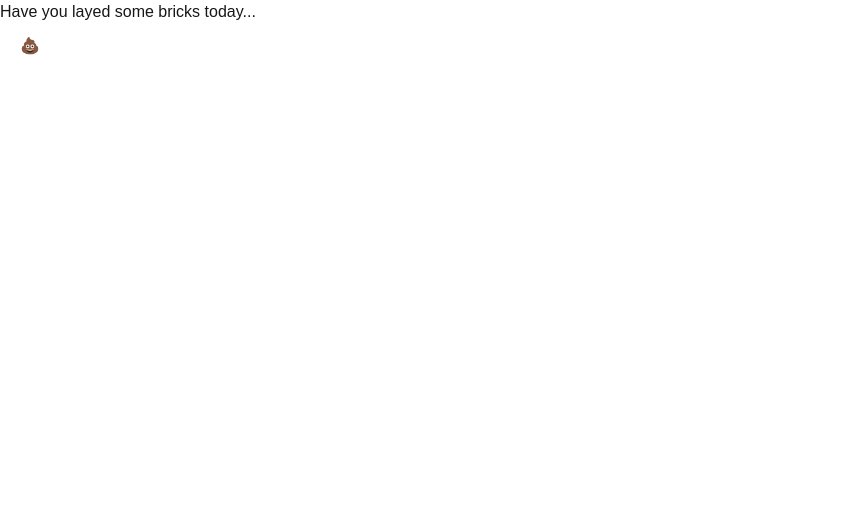
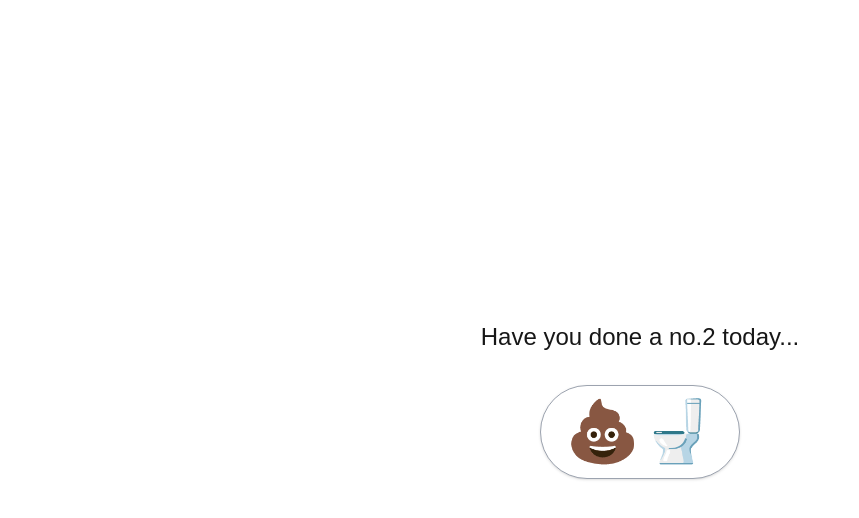
Before and after one commit to Bonnie-wy/poop-tracker, a Next.js app: page /home in a window 1280 px wide. Shown: the top 518 px of the page, without its empty margins (0-859 px from the left). Built offline with nearby package versions, Linux system fonts and the light colour scheme.

Commit message:
feat: record poop

```diff
--- a/app/home/page.tsx
+++ b/app/home/page.tsx
@@ -1,19 +1,15 @@
 "use client";
 
 import { useEffect, useState } from "react";
+import recordPoop from "@/lib/actions/recordPoop";
 
 // import { Button } from "@/components/ui/button";
 
-const greetings = [
-  "pooped",
-  "done a no.2",
-  "layed some bricks",
-  "laid some pipes",
-  "dropped some excess baggages",
-];
+const greetings = ["done a no.2", "dropped some excess baggages", "pooped"];
 
 const Home = () => {
   const [currentGreetingIndex, setCurrentGreetingIndex] = useState<number>(0);
+  const [error, setError] = useState(false);
 
   useEffect(() => {
     const intervalId = setInterval(() => {
@@ -28,19 +24,26 @@ const Home = () => {
     return () => clearInterval(intervalId);
   }, [currentGreetingIndex]);
 
-  const handleClick = () => {
-    console.log("clicked");
+  const handleClick = async () => {
+    const result = await recordPoop(new Date());
+    if (result.error) {
+      setError(true);
+    }
   };
 
   return (
-    <div>
-      <h1>Have you {greetings[currentGreetingIndex]} today... </h1>
-      <button
-        onClick={handleClick}
-        className="font-large rounded-full px-5 py-2.5 me-2 mb-2"
-      >
-        💩
-      </button>
+    <div className="grid grid-rows-[20px_1fr_20px] items-center justify-items-center min-h-screen p-8 pb-20 gap-16 sm:p-20">
+      <main className="flex flex-col gap-8 row-start-2 items-center">
+        <h1 className="text-2xl">
+          Have you {greetings[currentGreetingIndex]} today...{" "}
+        </h1>
+        <button
+          onClick={handleClick}
+          className="bg-white hover:bg-gray-100 text-gray-800 font-semibold py-4 px-6 border border-gray-400 rounded-full text-6xl shadow"
+        >
+          💩🚽
+        </button>
+      </main>
     </div>
   );
 };
--- /dev/null
+++ b/lib/actions/checkAuth.ts
@@ -0,0 +1,35 @@
+"use server";
+
+import { createSessionClient } from "@/lib/config/appwrite";
+import { cookies } from "next/headers";
+
+const checkAuth = async () => {
+  const sessionCookie = await cookies();
+  const appwriteSession = sessionCookie.get("appwrite-session");
+
+  if (!appwriteSession) {
+    return {
+      isAuthenticated: false,
+    };
+  }
+
+  try {
+    const { account } = await createSessionClient(appwriteSession.value);
+    const user = await account.get();
+
+    return {
+      isAuthenticated: true,
+      user: {
+        id: user.$id,
+        name: user.name,
+      },
+    };
+  } catch (error) {
+    console.log("error: ", error);
+    return {
+      isAuthenticated: false,
+    };
+  }
+};
+
+export default checkAuth;
--- /dev/null
+++ b/lib/actions/recordPoop.ts
@@ -0,0 +1,47 @@
+"use server";
+
+import { createAdminClient } from "@/lib/config/appwrite";
+import checkAuth from "./checkAuth";
+import { ID } from "node-appwrite";
+import { revalidatePath } from "next/cache";
+
+const recordPoop = async (date: Date) => {
+  // Get db
+  const { databases } = await createAdminClient();
+
+  try {
+    // check user
+    const { user } = await checkAuth();
+
+    if (!user) {
+      return {
+        error: "You must log in to make a record",
+      };
+    }
+
+    // create a poop record
+    const newRecord = await databases.createDocument(
+      process.env.NEXT_PUBLIC_APPWRITE_DATABASE!,
+      process.env.NEXT_PUBLIC_APPWRITE_COLLECTION_RECORD!,
+      ID.unique(),
+      {
+        user_id: user.id,
+        created_at: date,
+      }
+    );
+
+    revalidatePath("/home", "layout");
+
+    return {
+      success: true,
+      data: newRecord,
+    };
+  } catch (error) {
+    console.log("error: ", error);
+    return {
+      error: "Could not add a poop record",
+    };
+  }
+};
+
+export default recordPoop;
```
